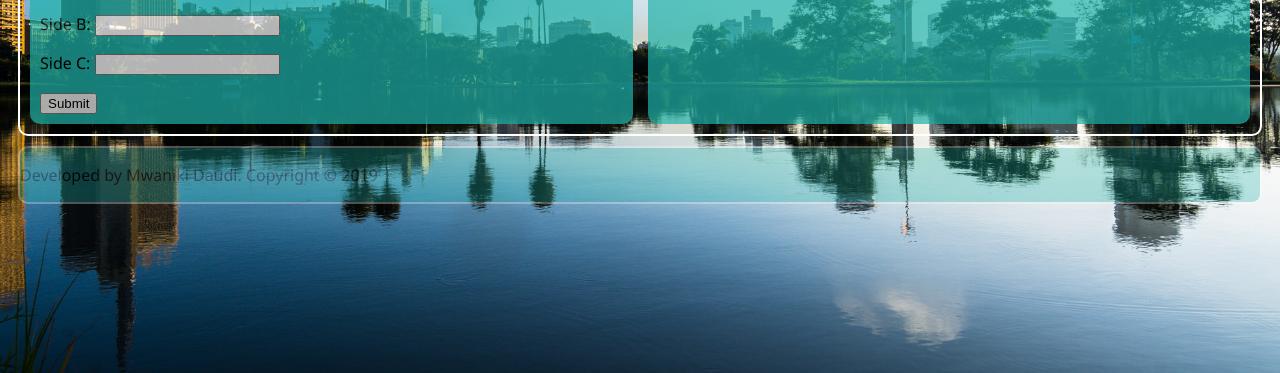
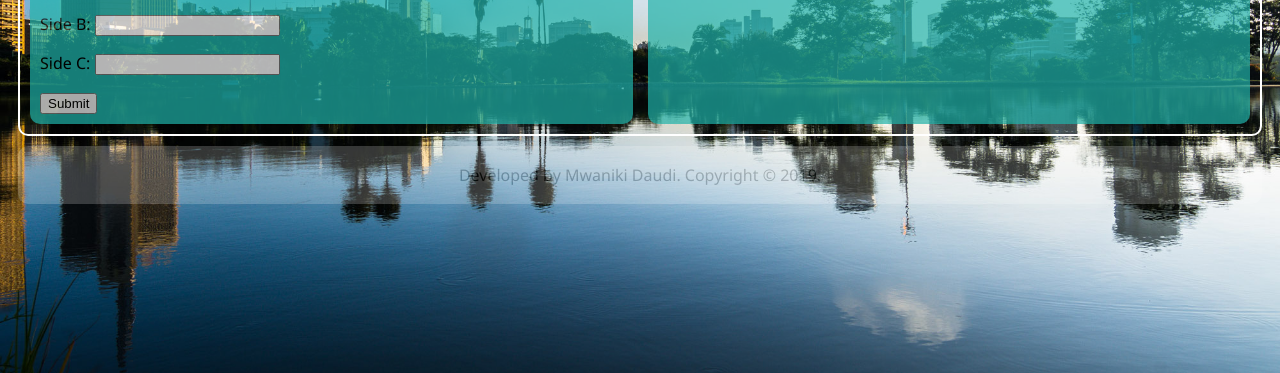
Before and after one commit to Dnjiru/Triangle-Tracker-Wk2IP, a plain HTML site: page index.html in a window 1280 px wide. Shown: the part 427-800 px from the top of the page. Drawn offline with Linux system fonts and the light colour scheme.

Commit message:
Changed the footer Design

```diff
--- a/index.html
+++ b/index.html
@@ -38,7 +38,7 @@
 </div>
 </div>
 <div class="footer">
-    <p>Developed by Mwaniki Daudi. Copyright &copy; 2019 </p>
+    <p>Developed by Mwaniki Daudi. Copyright &copy; 2019. </p>
 </div>
 </body>
 </html>
--- a/styles.css
+++ b/styles.css
@@ -52,13 +52,15 @@ body {
 }
 
 .footer {
-    background-color: lightseagreen;
+    background-color: white;
     border: 2px solid white;
     padding: 0px;
-    opacity: 0.3;
+    opacity: 0.2;
     margin: 10px;
+    color: black;
     border-radius: 10px;
     font-size: 1.0rem;
+   text-align: center;
 
 }
 
```
